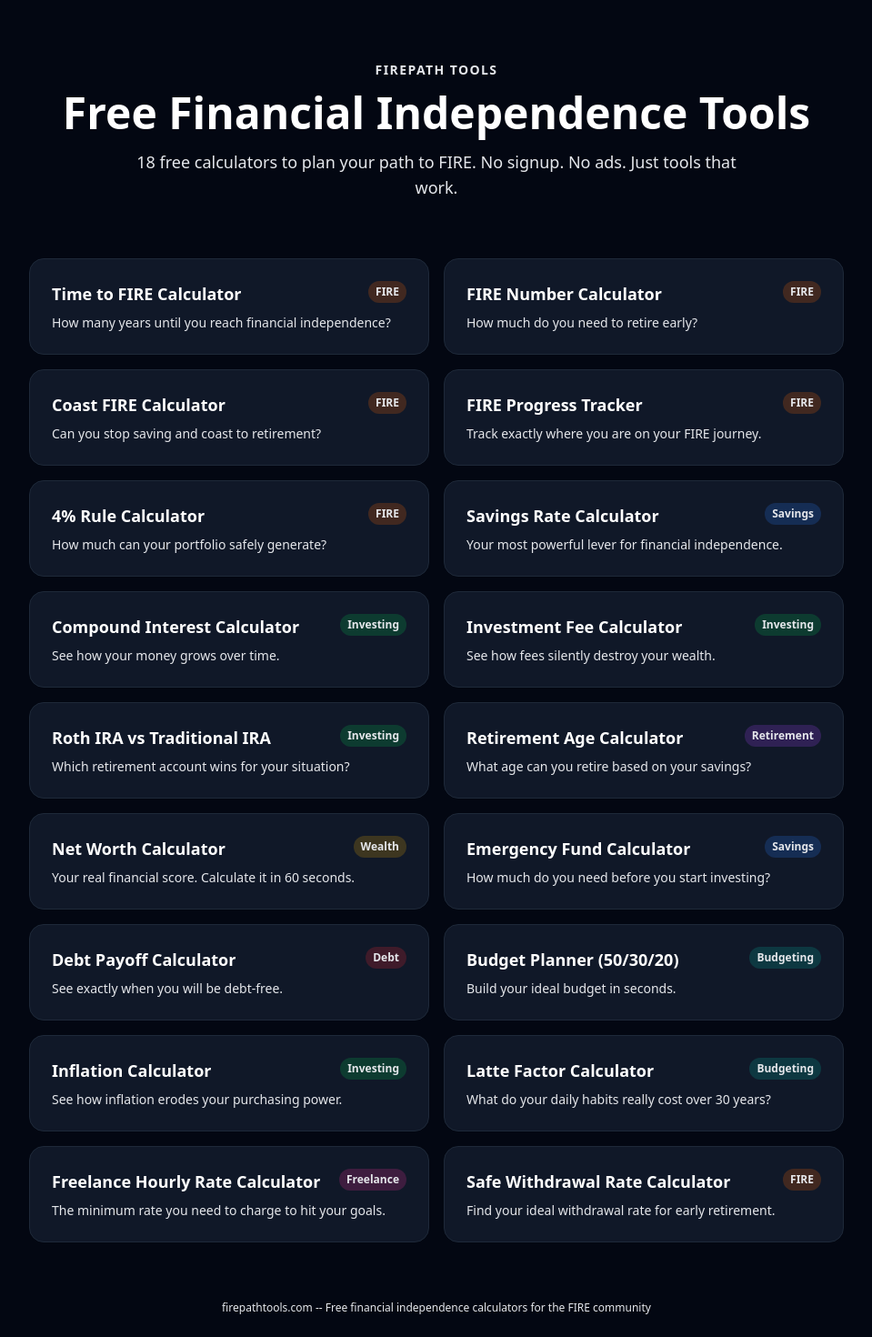
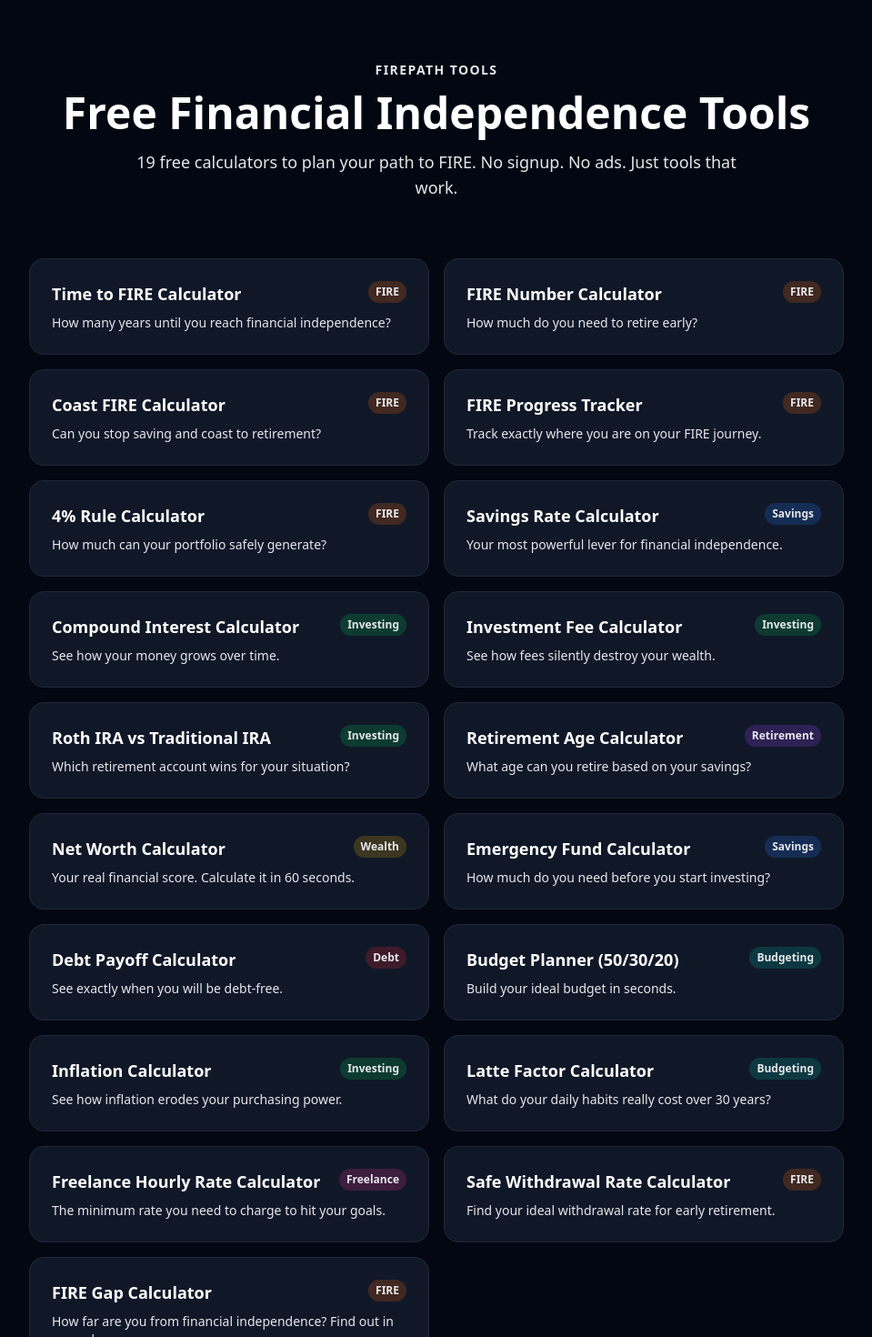
Before and after one commit to giraudsebastien79000-max/firepathtools, a Next.js app: page / in a window 1280 px wide. Shown: the top 1470 px of the page at 91% size, without its empty margins (160-1119 px from the left). Built offline with nearby package versions, Linux system fonts and the light colour scheme.

Commit message:
Add FIRE Gap to tools list, update count to 19

```diff
--- a/app/page.tsx
+++ b/app/page.tsx
@@ -19,6 +19,7 @@ const tools = [
   { href: "/tools/latte-factor", title: "Latte Factor Calculator", desc: "What do your daily habits really cost over 30 years?", tag: "Budgeting" },
   { href: "/tools/freelance-rate", title: "Freelance Hourly Rate Calculator", desc: "The minimum rate you need to charge to hit your goals.", tag: "Freelance" },
   { href: "/tools/safe-withdrawal-rate", title: "Safe Withdrawal Rate Calculator", desc: "Find your ideal withdrawal rate for early retirement.", tag: "FIRE" },
+  { href: "/tools/fire-gap", title: "FIRE Gap Calculator", desc: "How far are you from financial independence? Find out in seconds.", tag: "FIRE" },
 ];
 
 const tagColors: Record<string, string> = {
@@ -39,7 +40,7 @@ export default function Home() {
         <div className="text-center mb-16">
           <span className="text-orange-400 text-sm font-semibold tracking-widest uppercase">FirePath Tools</span>
           <h1 className="text-5xl font-bold mt-3 mb-4">Free Financial Independence Tools</h1>
-          <p className="text-gray-400 text-lg max-w-2xl mx-auto">18 free calculators to plan your path to FIRE. No signup. No ads. Just tools that work.</p>
+          <p className="text-gray-400 text-lg max-w-2xl mx-auto">19 free calculators to plan your path to FIRE. No signup. No ads. Just tools that work.</p>
         </div>
         <div className="grid grid-cols-1 md:grid-cols-2 gap-4">
           {tools.map((tool) => (
```
